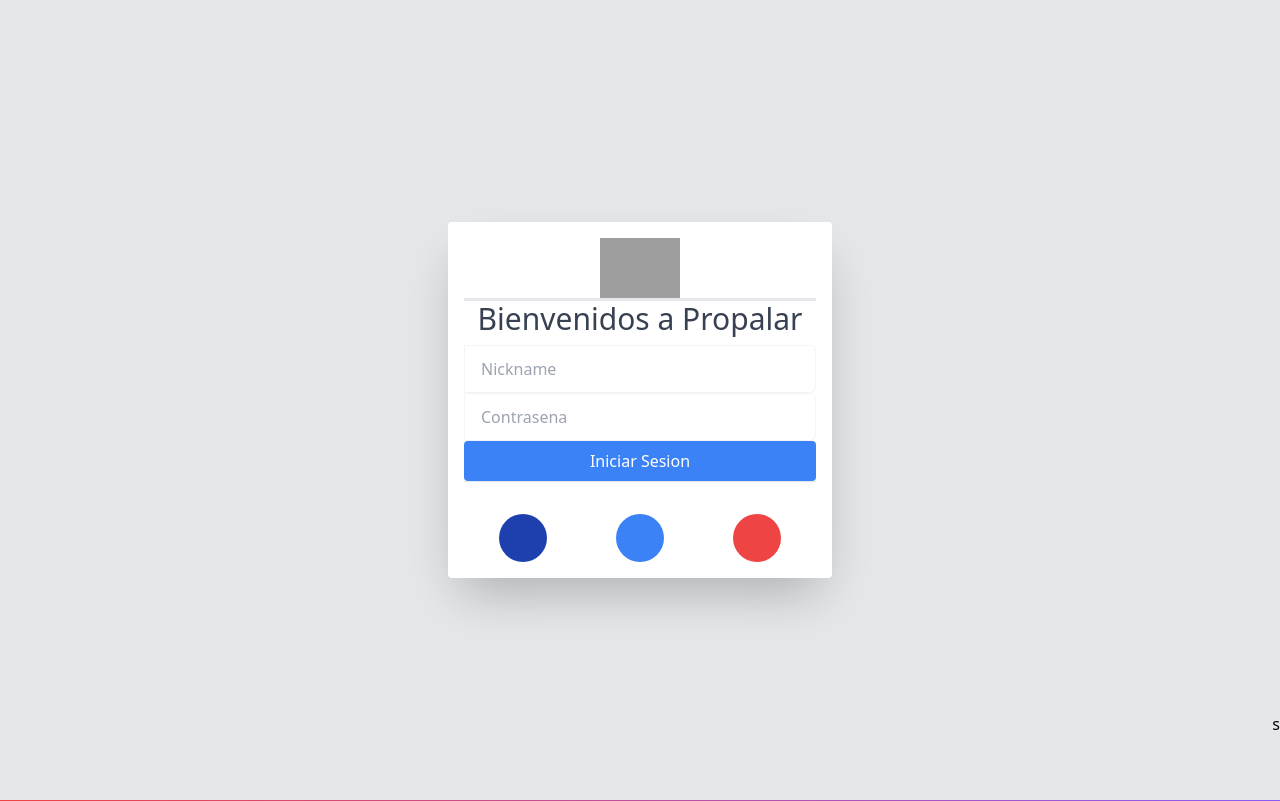
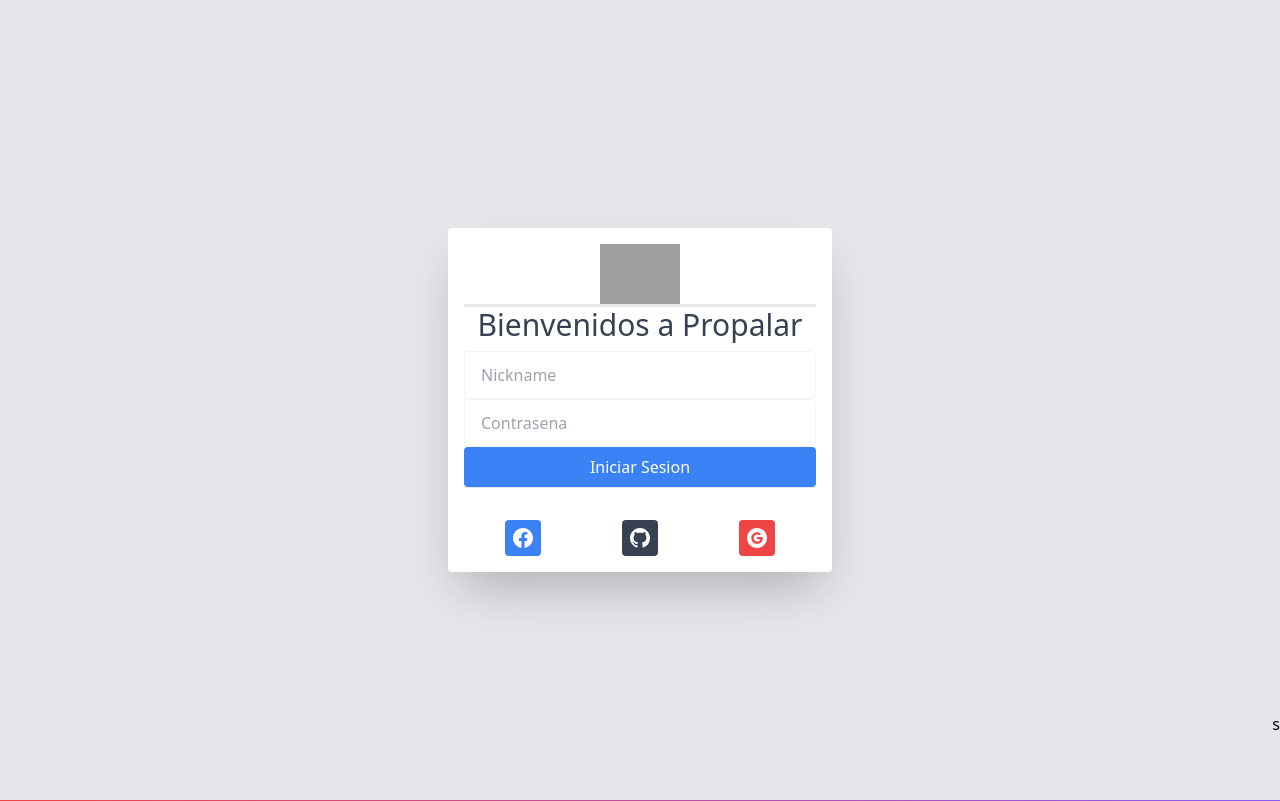
Before and after one commit to nimro7/Proyecto-de-titulo, a Django app: page /login/ in a window 1280 px wide. Shown: the part 64-865 px from the top of the page. Run offline with Django 4.2, Linux system fonts and the light colour scheme; grey boxes are pictures that could not be loaded.

Commit message:
cambio iconos

```diff
--- a/PROYECTO TITULO 2/propalar/appgestion/templates/logins.html
+++ b/PROYECTO TITULO 2/propalar/appgestion/templates/logins.html
@@ -41,16 +41,18 @@
           <hr>
 
           <div class="mt-8 relative flex justify-around">
-            <div class="bg-blue-800 h-12 w-12 flex justify-center items-center rounded-full text-white">
-              <i class="fab fa-facebook text-3xl"></i>
-            </div>
-            <div class="bg-blue-500 h-12 w-12 flex justify-center items-center rounded-full text-white">
-              <i class="fab fa-twitter text-3xl"></i>
-            </div>
+            <button class="bg-blue-500 p-2 font-semibold text-white inline-flex items-center space-x-2 rounded">
+              <svg class="w-5 h-5 fill-current" role="img" xmlns="http://www.w3.org/2000/svg" viewBox="0 0 24 24"><path d="M24 12.073c0-6.627-5.373-12-12-12s-12 5.373-12 12c0 5.99 4.388 10.954 10.125 11.854v-8.385H7.078v-3.47h3.047V9.43c0-3.007 1.792-4.669 4.533-4.669 1.312 0 2.686.235 2.686.235v2.953H15.83c-1.491 0-1.956.925-1.956 1.874v2.25h3.328l-.532 3.47h-2.796v8.385C19.612 23.027 24 18.062 24 12.073z" /></svg>
+            </button>
+            <button class="bg-gray-700 p-2 font-semibold text-white inline-flex items-center space-x-2 rounded">
+              <svg xmlns="http://www.w3.org/2000/svg" xmlns:xlink="http://www.w3.org/1999/xlink" aria-hidden="true" role="img" class="w-5" preserveAspectRatio="xMidYMid meet" viewBox="0 0 24 24">
+                <g fill="none"><path fill-rule="evenodd" clip-rule="evenodd" d="M12 0C5.37 0 0 5.37 0 12c0 5.31 3.435 9.795 8.205 11.385c.6.105.825-.255.825-.57c0-.285-.015-1.23-.015-2.235c-3.015.555-3.795-.735-4.035-1.41c-.135-.345-.72-1.41-1.23-1.695c-.42-.225-1.02-.78-.015-.795c.945-.015 1.62.87 1.845 1.23c1.08 1.815 2.805 1.305 3.495.99c.105-.78.42-1.305.765-1.605c-2.67-.3-5.46-1.335-5.46-5.925c0-1.305.465-2.385 1.23-3.225c-.12-.3-.54-1.53.12-3.18c0 0 1.005-.315 3.3 1.23c.96-.27 1.98-.405 3-.405s2.04.135 3 .405c2.295-1.56 3.3-1.23 3.3-1.23c.66 1.65.24 2.88.12 3.18c.765.84 1.23 1.905 1.23 3.225c0 4.605-2.805 5.625-5.475 5.925c.435.375.81 1.095.81 2.22c0 1.605-.015 2.895-.015 3.3c0 .315.225.69.825.57A12.02 12.02 0 0 0 24 12c0-6.63-5.37-12-12-12z" fill="currentColor" /></g>
+              </svg>
+            </button>
 
-             <div class="bg-red-500 h-12 w-12 flex justify-center items-center rounded-full text-white">
-              <i class="fab fa-google text-3xl"></i>
-            </div>
+            <button class="bg-red-500 p-2 font-semibold text-white inline-flex items-center space-x-2 rounded">
+              <svg xmlns="http://www.w3.org/2000/svg" xmlns:xlink="http://www.w3.org/1999/xlink" aria-hidden="true" role="img" class="w-5" preserveAspectRatio="xMidYMid meet" viewBox="0 0 24 24"><g fill="none"><path fill-rule="evenodd" clip-rule="evenodd" d="M12 0C5.372 0 0 5.373 0 12s5.372 12 12 12c6.627 0 12-5.373 12-12S18.627 0 12 0zm.14 19.018c-3.868 0-7-3.14-7-7.018c0-3.878 3.132-7.018 7-7.018c1.89 0 3.47.697 4.682 1.829l-1.974 1.978v-.004c-.735-.702-1.667-1.062-2.708-1.062c-2.31 0-4.187 1.956-4.187 4.273c0 2.315 1.877 4.277 4.187 4.277c2.096 0 3.522-1.202 3.816-2.852H12.14v-2.737h6.585c.088.47.135.96.135 1.474c0 4.01-2.677 6.86-6.72 6.86z" fill="currentColor"/></g></svg>
+            </button>
           </div>
         </div>
       </div>
```
Also changed, not shown: PROYECTO TITULO 2/propalar/appgestion/templates/registro.html (+13 -12 lines).
